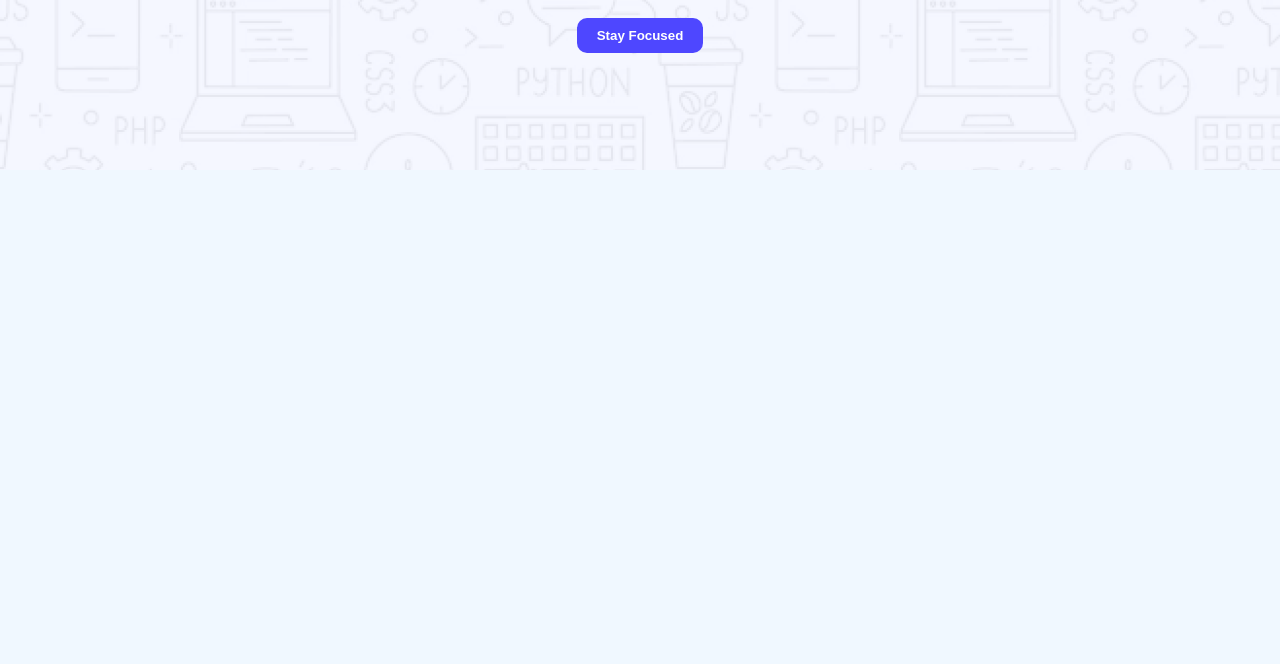
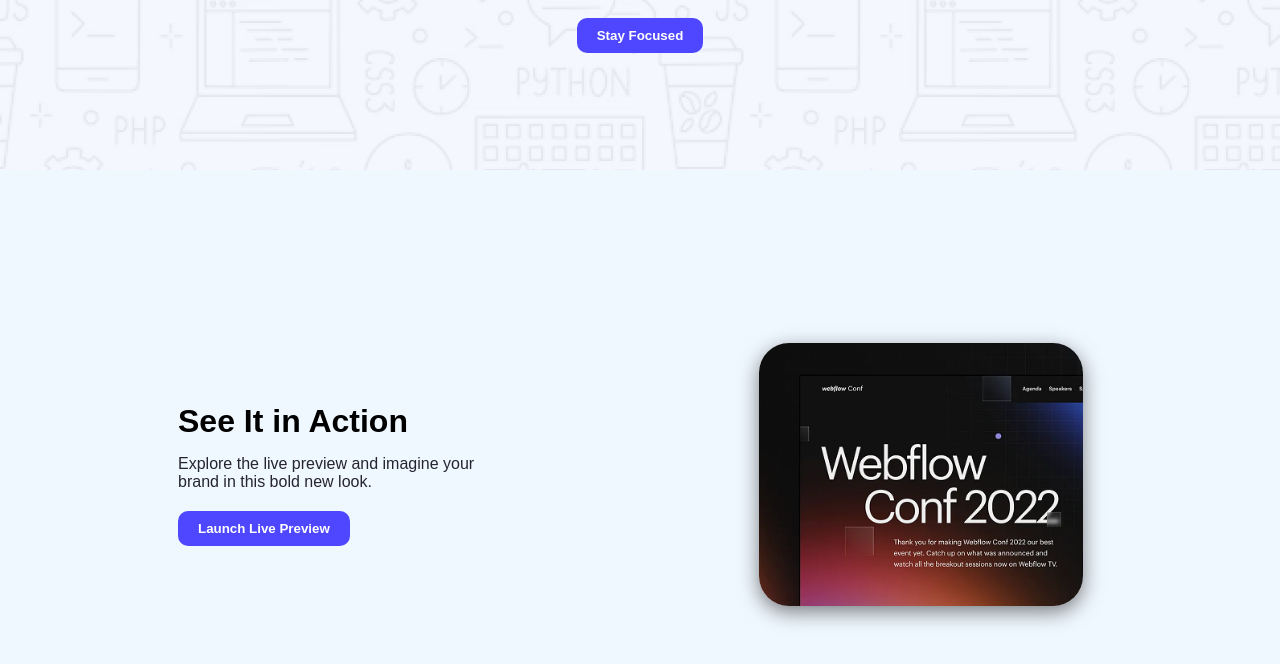
Before and after one commit to parvezislam760/my-first-assignment, a plain HTML site: page index.html in a window 1280 px wide. Shown: the part 482-1146 px from the top of the page. Before the commit the page ends 800 px from the top, so only its background shows below. Drawn offline with Linux system fonts and the light colour scheme.

Commit message:
added action section

```diff
--- a/index.html
+++ b/index.html
@@ -21,5 +21,16 @@
             <button class="btn-style">Stay Focused</button>
         </div>
     </header>
+    <section class="Action-section">
+        <div class="Action-Text">
+            <h2>See It in Action</h2>
+            <p>Explore the live preview and imagine your <br> brand in this bold new look.</p>
+            <button class="btn-style2">Launch Live Preview</button>
+        </div>
+        <div class="Action-img">
+            <img src="Assets/wc-mini.png" alt="">
+        </div>
+    </section>
+
 </body>
 </html>
--- a/style/style.css
+++ b/style/style.css
@@ -86,3 +86,51 @@ nav{
     font-weight: 600;
     font-size: 48px;
 }
+
+/* section 1 */
+.Action-section{
+    display: flex;
+    justify-content: space-between;
+    align-items: center;
+    padding: 60px 10%;
+    gap: 50px;
+    margin-left: 50px;
+}
+
+.Action-Text{
+    flex: 1;
+}
+
+.Action-Text h2{
+    font-size: 32px;
+    margin-bottom: 15px;
+}
+
+.Action-Text p{
+    font-size: 16px;
+    color: #252432;
+    margin-bottom: 20px;
+}
+
+.Action-img{
+    flex: 1;
+}
+
+.Action-img img{
+    width: 70%;
+    border-radius: 30px;
+    display: block;
+    margin: 0 auto;
+    box-shadow: 0 6px 20px rgba(0, 0, 0, 0.5);;
+}
+
+.btn-style2{
+    background-color: #4E47FF;
+    color: #FFFFFF;
+    font-weight: bold;
+    cursor: pointer;
+    transition: 0.3s;
+    padding: 10px 20px;
+    border: none;
+    border-radius: 10px;
+}
```
